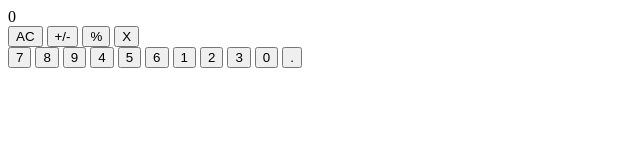
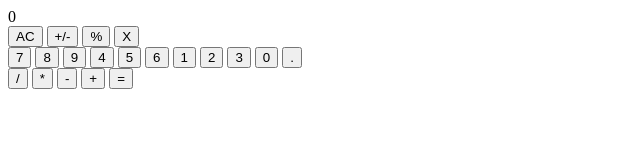
Before and after one commit to jamezq4/Odin-Calculator, a plain HTML site: page index.html in a window 1280 px wide. Shown: the whole page, without its empty margins (0-640 px from the left). Drawn offline with Linux system fonts and the light colour scheme.

Commit message:
Add operator buttons

```diff
--- a/index.html
+++ b/index.html
@@ -34,6 +34,15 @@
                         <button class="dig" id="decimal">.</button>
                     </div>
                 </div>
+                <div class="buttons-p2">
+                    <div class="operators">
+                        <button class="op" id="divide">/</button>
+                        <button class="op" id="multiply">*</button>
+                        <button class="op" id="subtract">-</button>
+                        <button class="op" id="add">+</button>
+                        <button class="op" id="equals">=</button>
+                    </div>
+                </div>
             </div>
         </div>
     </div>
```
